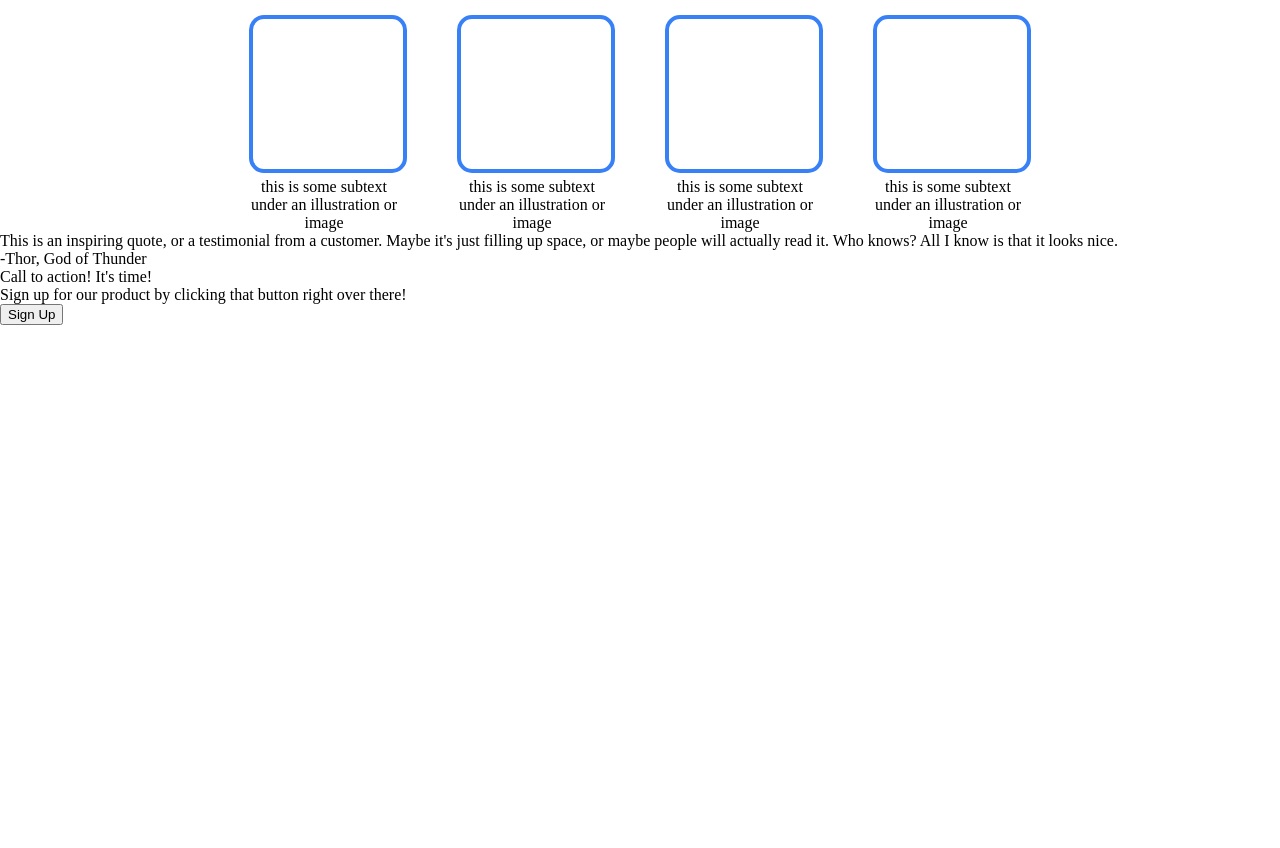
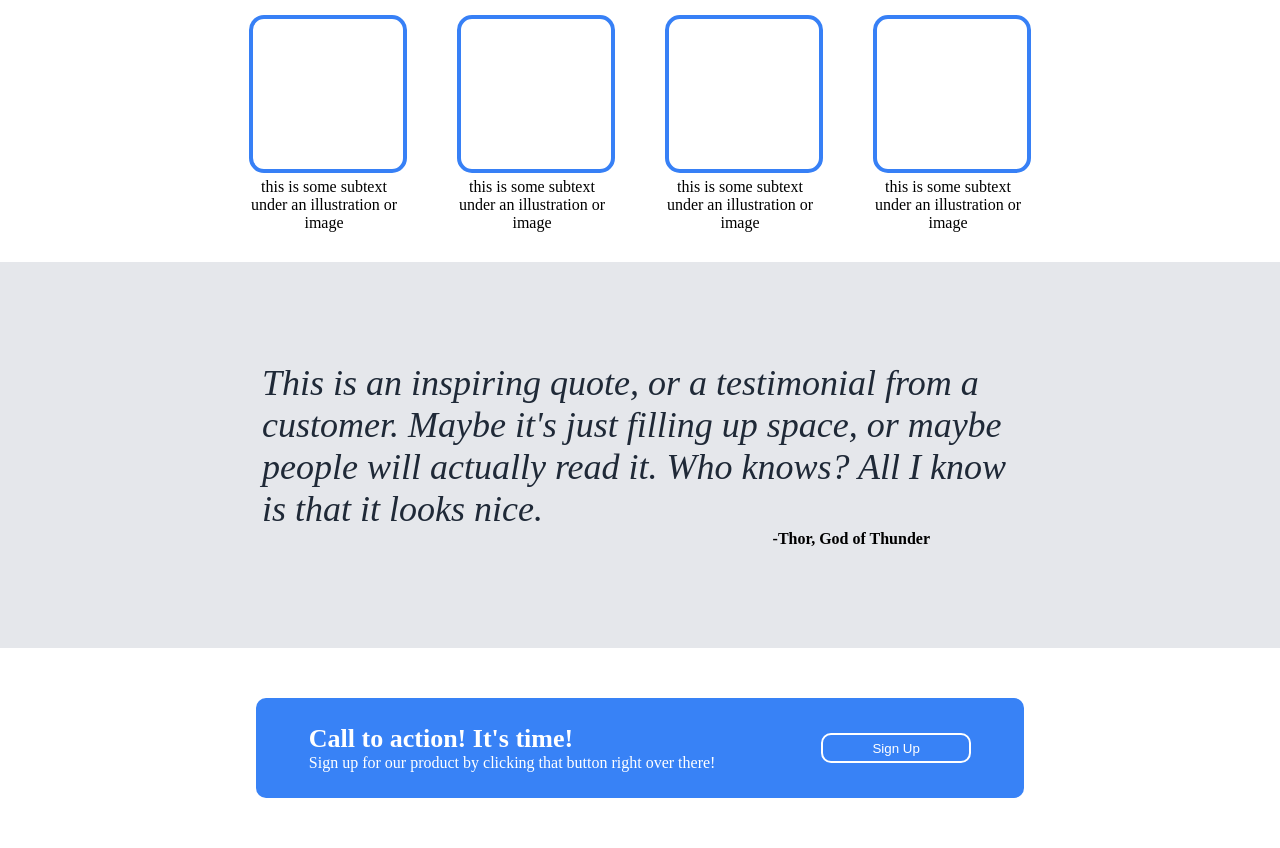
Before and after one commit to IITwisTII/landing-page, a plain HTML site: page index.html in a window 1280 px wide. Shown: the part 487-1335 px from the top of the page. Before the commit the page ends 812 px from the top, so only its background shows below. Drawn offline with Linux system fonts and the light colour scheme.

Commit message:
add a quote-section, a footer and call to action

```diff
--- a/index.html
+++ b/index.html
@@ -55,16 +55,20 @@
                 </div>
             </div>
         </div>
-        <div class="quote">
-            <div class="text">This is an inspiring quote, or a testimonial from a customer. Maybe it's just filling up space, or maybe people will actually read it. Who knows? All I know is that it looks nice.</div>
-            <div class="reference">
-                -Thor, God of Thunder
+        <div class="quote-section">
+            <div class="quote-box">
+                <div class="quote">This is an inspiring quote, or a testimonial from a customer. Maybe it's just filling up space, or maybe people will actually read it. Who knows? All I know is that it looks nice.</div>
+                <div class="reference">
+                    -Thor, God of Thunder
+                </div>
             </div>
         </div>
         <div class="footer">
-            <div class="cta">
-                <div class="cta-title">Call to action! It's time!</div>
-                <div class="cta-subtext">Sign up for our product by clicking that button right over there!</div>
+            <div class="cta-box">
+                <div class="cta">
+                    <div class="cta-title">Call to action! It's time!</div>
+                    <div class="cta-subtext">Sign up for our product by clicking that button right over there!</div>
+                </div>
                 <button class="sign-up">Sign Up</button>
             </div>
         </div>
--- a/style.css
+++ b/style.css
@@ -72,6 +72,7 @@ a {
     background-color: #3882f6;
     color: white;
     border-radius: 10px;
+    border-style: none;
 }
 
 .placeholder {
@@ -86,13 +87,14 @@ a {
 
 .information {
     text-align: center;
+    padding: 30px;
 }
 
 .information-title {
     font-size: 36px;
     color: #1F2937;
     font-weight: 900;
-    margin: 30px;
+    margin-bottom: 30px;
 }
 
 .icons {
@@ -115,3 +117,69 @@ a {
     max-width: 150px;
     margin-top: 5px;
 }
+
+.quote-section {
+    background-color: #E5E7EB;
+    padding: 100px;
+    display: flex;
+    flex-direction: column;
+    align-items: center;
+    gap: 5px;
+}
+
+.quote-box {
+    display: flex;
+    flex-direction: column;
+    align-items: center;
+}
+
+.quote {
+    font-size: 36px;
+    font-style: italic;
+    font-weight: light;
+    color: #1F2937;
+    width: 70%;
+}
+
+.reference {
+    font-weight: bold;
+    align-self: flex-end;
+    margin-right: 250px;
+}
+
+.footer {
+    display: flex;
+    justify-content: center;
+}
+
+.cta-box {
+    background-color: #3882f6;
+    border-radius: 10px;
+    display: flex;
+    justify-content: space-around;
+    align-items: center;
+    height: 100px;
+    width: 60%;
+    margin: 50px;
+}
+
+.cta-title {
+    font-size: 26px;
+    font-weight: 900;
+    color: white;
+}
+
+.cta-subtext {
+    color: white;
+}
+
+.sign-up {
+    width: 150px;
+    height: 30px;
+    padding: 5px;
+    background-color: #3882f6;
+    color: white;
+    border-radius: 10px;
+    border-color: white;
+    border-style: solid;
+}
```
